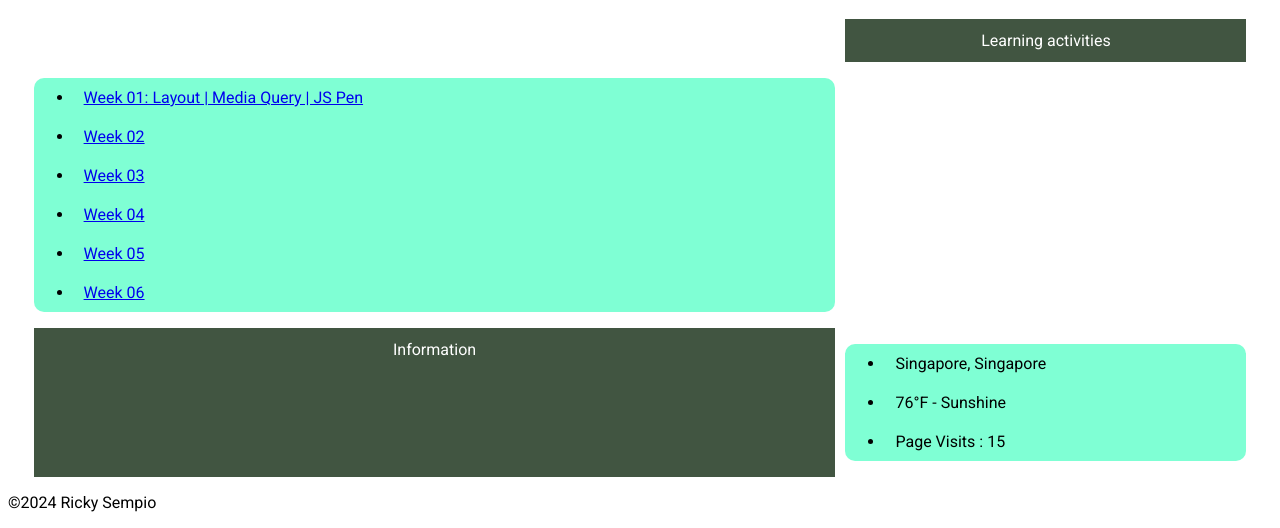
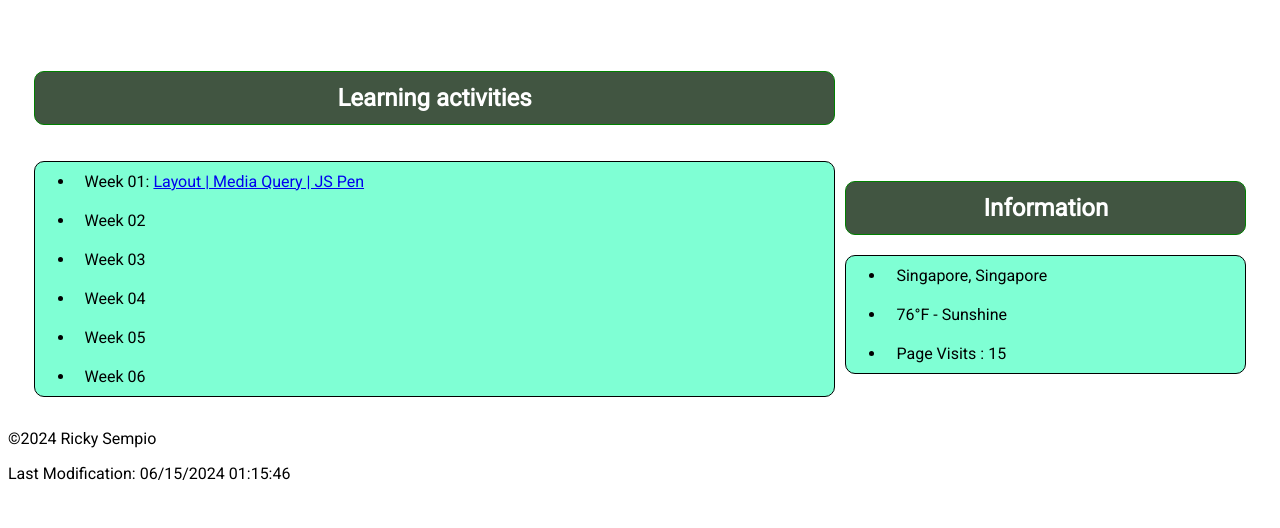
Before and after one commit to rickysempio/wdd230, a plain HTML site: page index.html in a window 1280 px wide. Shown: the part 410-938 px from the top of the page. After the commit the page ends 909 px from the top, so only its background shows below. Drawn offline with Linux system fonts and the light colour scheme.

Commit message:
updated home page

```diff
--- a/index.html
+++ b/index.html
@@ -31,31 +31,33 @@
         <h1>WDD 230: Web Frontend Development</h1>
         <div class="larger">
             <section class="card"></section>
-                <span>Learning activities</span>
+                <h2>Learning activities</h2>
                 <ul>
-                    <li ><a href="#">Week 01: Layout | Media Query | JS Pen </a></li>
-                    <li ><a href="#">Week 02 </a></li>
-                    <li ><a href="#">Week 03 </a></li>
-                    <li ><a href="#">Week 04 </a></li>
-                    <li ><a href="#">Week 05 </a></li>
-                    <li ><a href="#">Week 06 </a></li>
+                    <li>Week 01: <a href="#"> Layout | Media Query | JS Pen<a></li>
+                    <li>Week 02 </li>
+                    <li>Week 03 </li>
+                    <li>Week 04 </li>
+                    <li>Week 05 </li>
+                    <li>Week 06 </li>
                 </ul>
-
             <section class="card"></section>
-                <span>Information</span>
+                <h2>Information</h2>
                 <ul>
                     <li>Singapore, Singapore</li>
                     <li>76°F - Sunshine</li>
                     <li>Page Visits : 15</li>
                 </ul>
+
+
         <div>
     </main>
     <footer>
         <p>&copy2024 Ricky Sempio</p>
-        <p id="lastModified"></p>
+        <p id="lastModified">Last Modification:</p>
 
     </footer>
 
+<script src="scripts/getDates.js"></script>
+</body>
 
-</body>
 </html>
--- a/scripts/getDates.js
+++ b/scripts/getDates.js
@@ -0,0 +1 @@
+document.querySelector("#lastModified").innerHTML = `Last Modification: ${ document.lastModified}`;
--- a/styles/base.css
+++ b/styles/base.css
@@ -1,11 +1,15 @@
-/* {box-sizing: border-box};*/
+* {box-sizing: border-box};
 
-/*{
+*{
     margin:0;
     padding:0;
     box-sizing:border-box;
-}*/
+}
 
+header img{
+    background-color: green;
+
+}
 
 
 nav {
@@ -38,7 +42,7 @@ nav .active {
 background-color:rgb(59, 59, 47);
 }
 
-
+/*header, footer, nav{background-color: rgb(41, 41, 45);}*/
 
 Body {
     font-family:"Roboto", "sans-serif" ;
@@ -50,20 +54,21 @@ h1{
 }
 
 .larger{
-    display: grid;
-    /*grid-template-columns: 2fr 1fr;*/
+    /*display: grid;
+    grid-template-columns: repeat 3fr;
+    grid-template-rows: auto;*/
     margin: 1rem 2vw;
 }
 
 .larger section{
-    /*border:1px solid #0a0c0a;*/
-    /*background-color: #23304f;*/
-    /*border-radius: 10px;*/
+    /*border:1px solid #0a0c0a;
+    background-color: #23304f;
+    border-radius: 10px;*/
     overflow:hidden;
-    margin: 1rem 0;
+    margin: 1rem 0
 }
 
-.larger span{
+.larger h2{
     background-color: #415541;
     color:#fff;
     text-align:center;
@@ -74,11 +79,11 @@ h1{
 
 .larger li{
     padding: 10px
-
 }
 
 
 .larger ul{
     background-color: aquamarine;
+    border: 1px solid black;
     border-radius: 10px;
 }
--- a/styles/larger.css
+++ b/styles/larger.css
@@ -1,8 +1,22 @@
-@media only screen and (min-width: 60rem) {
+@media only screen and (min-width: 38rem) {
     .larger {
         display: grid;
         grid-template-columns:2fr 1fr;
         column-gap: 10px;
     }
+}
 
-}
+    /*.larger section{
+        box-shadow: 1px 1px 10px black;
+    }*/
+
+    .larger h2{
+        grid-column: 1 / 2;
+        border: 1px solid green;
+        border-radius: 10px;
+    }
+
+    .larger ul{
+        grid-column: 1 / 2;
+
+    }
```
